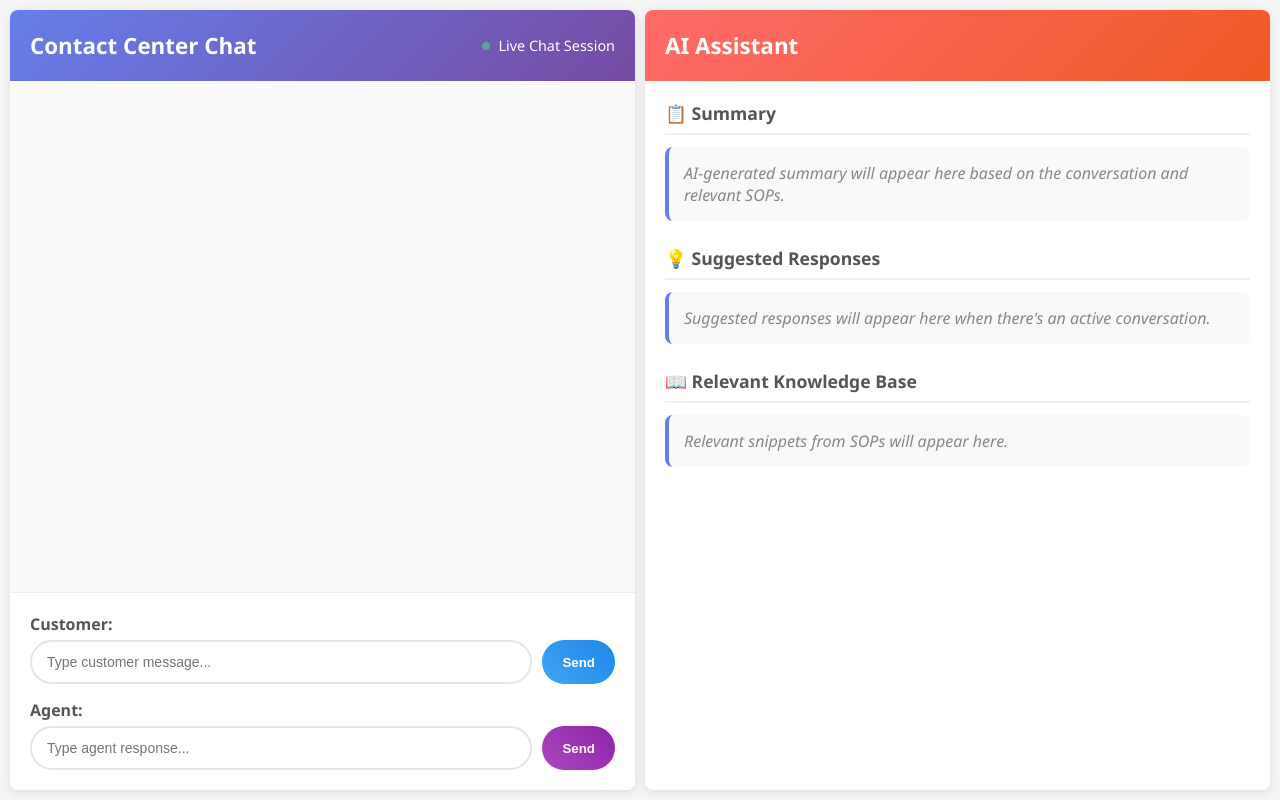
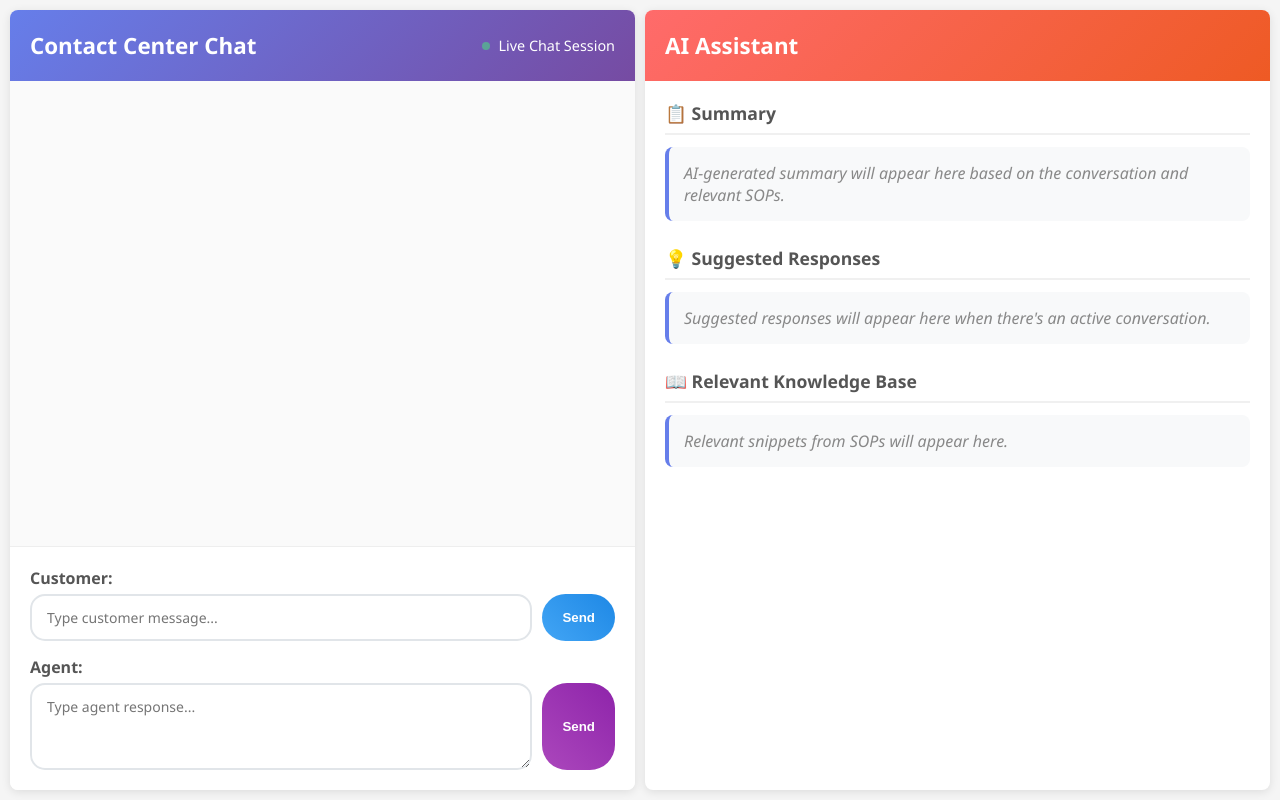
Before and after one commit to nadbordrozd/kangaroo, a Flask app: page / in a window 1280 px wide. Run offline with Flask 3, Linux system fonts and the light colour scheme.

Commit message:
fixed formatting ofresponses

```diff
--- a/static/script.js
+++ b/static/script.js
@@ -14,9 +14,11 @@ document.addEventListener('DOMContentLoaded', function() {
     });
 
     document.getElementById('agentInput').addEventListener('keypress', function(e) {
-        if (e.key === 'Enter') {
+        if (e.key === 'Enter' && !e.shiftKey) {
+            e.preventDefault(); // Prevent new line
             sendMessage('agent');
         }
+        // Allow Shift+Enter for new lines in textarea
     });
 });
 
@@ -62,12 +64,15 @@ function addMessageToChat(sender, message) {
 
     const timestamp = new Date().toLocaleTimeString();
 
+    // Convert line breaks to HTML breaks for proper display
+    const formattedMessage = message.replace(/\n/g, '<br>');
+
     messageDiv.innerHTML = `
         <div class="message-header">
             <span class="sender">${sender.charAt(0).toUpperCase() + sender.slice(1)}</span>
             <span class="timestamp">${timestamp}</span>
         </div>
-        <div class="message-content">${message}</div>
+        <div class="message-content">${formattedMessage}</div>
     `;
 
     chatMessages.appendChild(messageDiv);
@@ -161,12 +166,13 @@ function updateAISuggestions(suggestions, knowledgeSnippets = []) {
             const suggestionDiv = document.createElement('div');
             suggestionDiv.className = 'suggestion-item';
 
-            // Clean up quotes from the suggestion
+            // Clean up quotes from the suggestion and convert line breaks
             const cleanSuggestion = suggestion.replace(/^"|"$/g, '');
+            const formattedSuggestion = cleanSuggestion.replace(/\n/g, '<br>');
 
             suggestionDiv.innerHTML = `
                 <div class="suggestion-content">
-                    <p>${cleanSuggestion}</p>
+                    <p>${formattedSuggestion}</p>
                 </div>
                 <div class="suggestion-actions">
                     <button class="suggestion-btn use-btn">
--- a/static/style.css
+++ b/static/style.css
@@ -139,18 +139,28 @@ body {
     gap: 10px;
 }
 
-.input-container input {
+.input-container input,
+.input-container textarea {
     flex: 1;
     padding: 12px 15px;
     border: 2px solid #e1e5e9;
-    border-radius: 25px;
+    border-radius: 15px;
     font-size: 14px;
     outline: none;
     transition: border-color 0.3s;
+    font-family: inherit;
+    resize: vertical;
+    min-height: 44px;
 }
 
-.input-container input:focus {
+.input-container input:focus,
+.input-container textarea:focus {
     border-color: #667eea;
+}
+
+.input-container textarea {
+    border-radius: 15px;
+    line-height: 1.4;
 }
 
 .send-btn {
--- a/templates/index.html
+++ b/templates/index.html
@@ -34,7 +34,7 @@
                 <div class="input-group">
                     <label for="agentInput">Agent:</label>
                     <div class="input-container">
-                        <input type="text" id="agentInput" placeholder="Type agent response...">
+                        <textarea id="agentInput" placeholder="Type agent response..." rows="3"></textarea>
                         <button onclick="sendMessage('agent')" class="send-btn agent-btn">Send</button>
                     </div>
                 </div>
```
